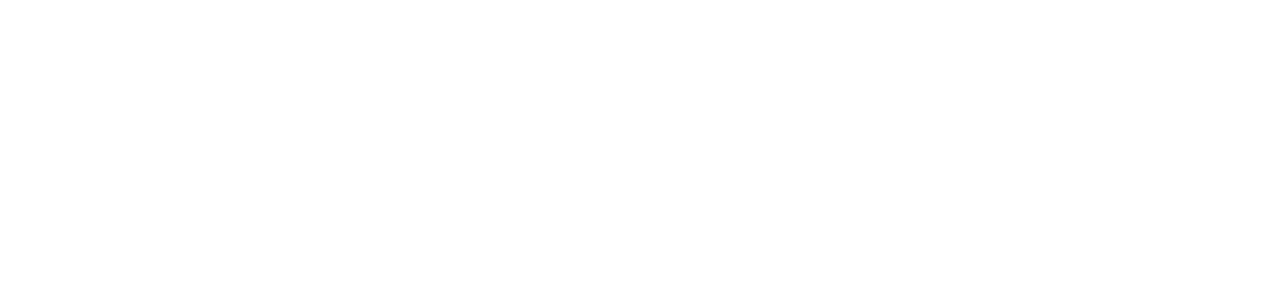
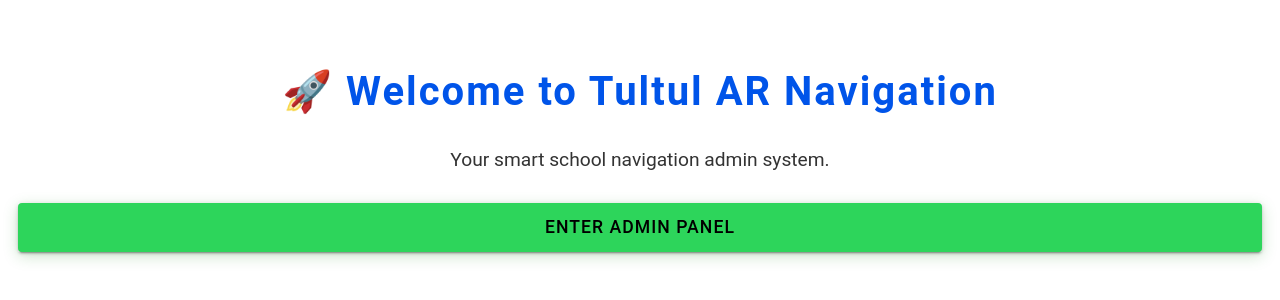
Before and after one commit to Opop29/tultul, a React (Vite) app: page /tultul/landing in a window 1280 px wide. Shown: the part 108-408 px from the top of the page. Built offline with nearby package versions, Linux system fonts and the light colour scheme.

Commit message:
added supabase client

```diff
--- a/src/App.tsx
+++ b/src/App.tsx
@@ -2,6 +2,7 @@
 import { IonApp, IonRouterOutlet, setupIonicReact } from '@ionic/react';
 import { IonReactRouter } from '@ionic/react-router';
 import Home from './pages/Home';
+import Landing from './pages/Landing'; // <-- Import the new Landing page
 
 /* Core CSS required for Ionic components to work properly */
 import '@ionic/react/css/core.css';
@@ -39,11 +40,14 @@
   <IonApp>
     <IonReactRouter>
       <IonRouterOutlet>
-       <Route exact path="/tultul/home">
+        <Route exact path="/tultul/landing">
+          <Landing />
+        </Route>
+        <Route exact path="/tultul/home">
           <Home />
         </Route>
         <Route exact path="/tultul/">
-        <Redirect to="/tultul/home" />
+          <Redirect to="/tultul/landing" />
         </Route>
       </IonRouterOutlet>
     </IonReactRouter>
--- a/src/pages/Landing.tsx
+++ b/src/pages/Landing.tsx
@@ -8,14 +8,30 @@
   return (
     <IonPage>
       <IonContent className="ion-padding" fullscreen>
-        <div style={{ textAlign: 'center', marginTop: '25vh' }}>
+        <div
+          style={{
+            textAlign: 'center',
+            marginTop: '20vh',
+            animation: 'fadeIn 2s',
+          }}
+        >
           <IonText color="primary">
-            <h1 style={{ fontSize: '2.5rem', fontWeight: 'bold' }}>
-              Welcome to Tultul AR Navigation
+            <h1 style={{
+              fontSize: '2.5rem',
+              fontWeight: 'bold',
+              letterSpacing: '2px',
+              animation: 'slideDown 1s'
+            }}>
+              🚀 Welcome to Tultul AR Navigation
             </h1>
           </IonText>
           <IonText>
-            <p style={{ margin: '2rem 0', fontSize: '1.2rem' }}>
+            <p style={{
+              margin: '2rem 0',
+              fontSize: '1.2rem',
+              color: '#333',
+              animation: 'fadeIn 2.5s'
+            }}>
               Your smart school navigation admin system.
             </p>
           </IonText>
@@ -23,16 +39,34 @@
             expand="block"
             size="large"
             color="success"
-            onClick={() => history.push('/home')}
+            onClick={() => history.push('/tultul/home')}
             style={{
               fontSize: '1.1rem',
               boxShadow: '0 4px 16px rgba(0, 128, 0, 0.2)',
               transition: 'transform 0.2s',
+              animation: 'popIn 1.5s'
             }}
           >
             Enter Admin Panel
           </IonButton>
         </div>
+        <style>
+          {`
+            @keyframes fadeIn {
+              from { opacity: 0; }
+              to { opacity: 1; }
+            }
+            @keyframes slideDown {
+              from { transform: translateY(-50px); opacity: 0; }
+              to { transform: translateY(0); opacity: 1; }
+            }
+            @keyframes popIn {
+              0% { transform: scale(0.8); opacity: 0; }
+              80% { transform: scale(1.05); opacity: 1; }
+              100% { transform: scale(1); }
+            }
+          `}
+        </style>
       </IonContent>
     </IonPage>
   );
--- /dev/null
+++ b/src/utils/supabaseClient.ts
@@ -0,0 +1,6 @@
+import { createClient } from '@supabase/supabase-js';
+
+const supabaseUrl = import.meta.env.VITE_SUPABASE_URL;
+const supabaseKey = import.meta.env.VITE_SUPABASE_KEY;
+
+export const supabase = createClient(supabaseUrl, supabaseKey);
```
Also changed, not shown: package.json (+4 -3 lines), 1 other file (tests, documents, lock files or other folders).
